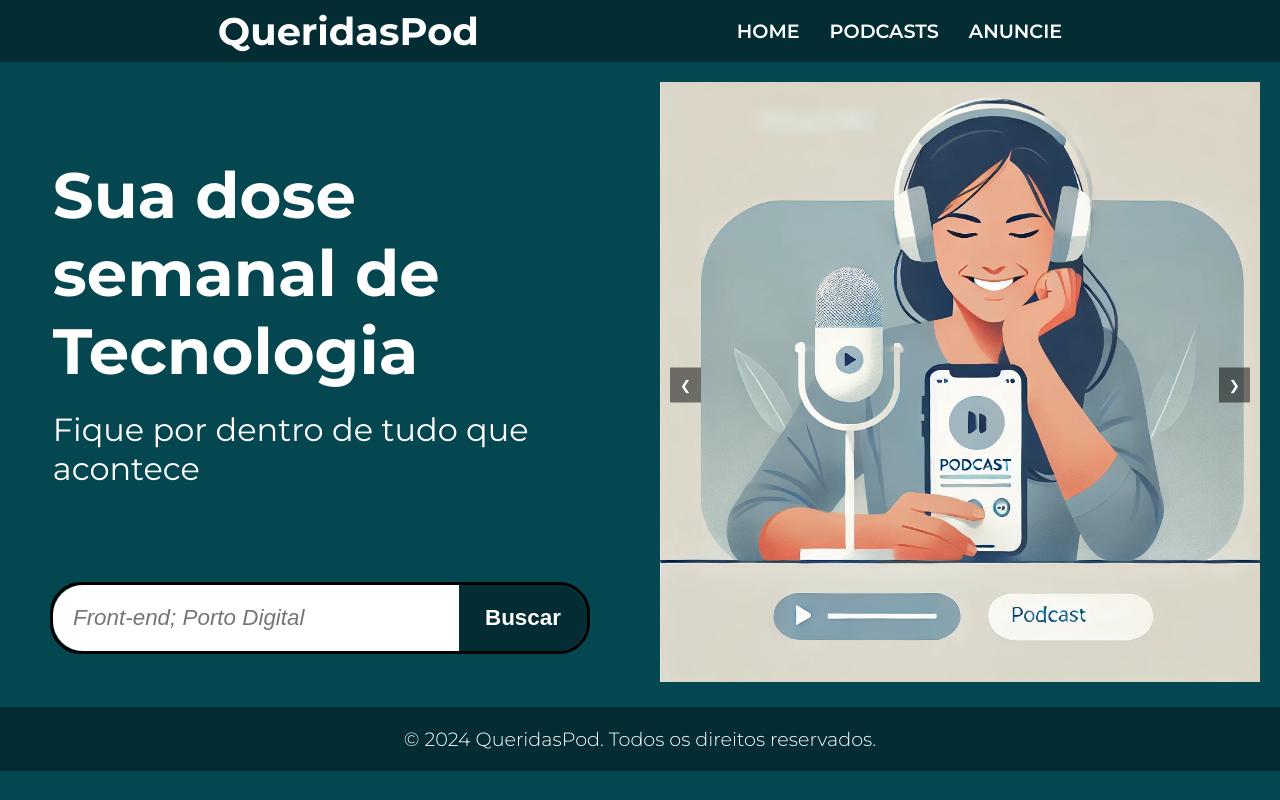
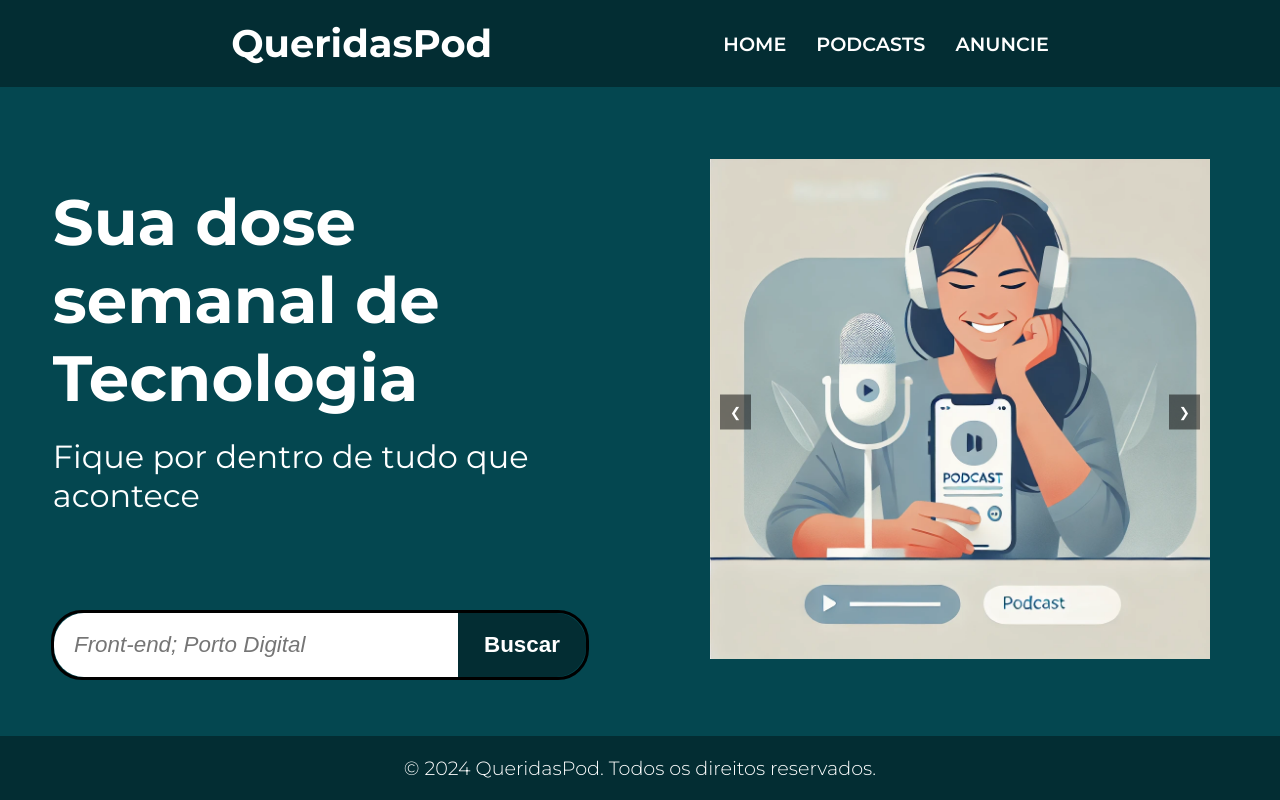
Before and after one commit to melolena/queridaCast, a plain HTML site: page index.html in a window 1280 px wide. Drawn offline with Linux system fonts and the light colour scheme.

Commit message:
erro no espaçamento corrigido

```diff
--- a/style.css
+++ b/style.css
@@ -1,3 +1,8 @@
+*{
+    margin: 0;
+    padding: 0;
+}
+
 body{
     display: flex;
     font-family: "Montserrat";
@@ -7,7 +12,9 @@ body{
     margin: 0;
     padding: 0;
     flex-direction: column;
-    justify-content:space-evenly;
+    justify-content:space-around;
+    min-height: 100vh;
+
 }
 
 h1, p, h3, button{
@@ -22,9 +29,8 @@ header{
     justify-content: space-evenly;
     background-color: #032D33;
     margin: 0;
-    padding: 0;
+    padding: 20px 0;
     position: relative;
-    padding: auto 0;
 }
 
 .headerTitle{
@@ -62,6 +68,7 @@ header{
     justify-content: space-around;
     padding: 20px 0;
     max-width: 100vw;
+    flex: 1;
 
 }
 
@@ -136,7 +143,7 @@ header{
 
 .carousel {
     position: relative;
-    max-width: 600px;
+    max-width: 500px;
     margin: auto;
     overflow: hidden;
   }
@@ -180,4 +187,5 @@ header{
     padding: 20px 0;
     background-color: #032D33;
     font-weight: 300;
+    margin: 0;
   }
```
